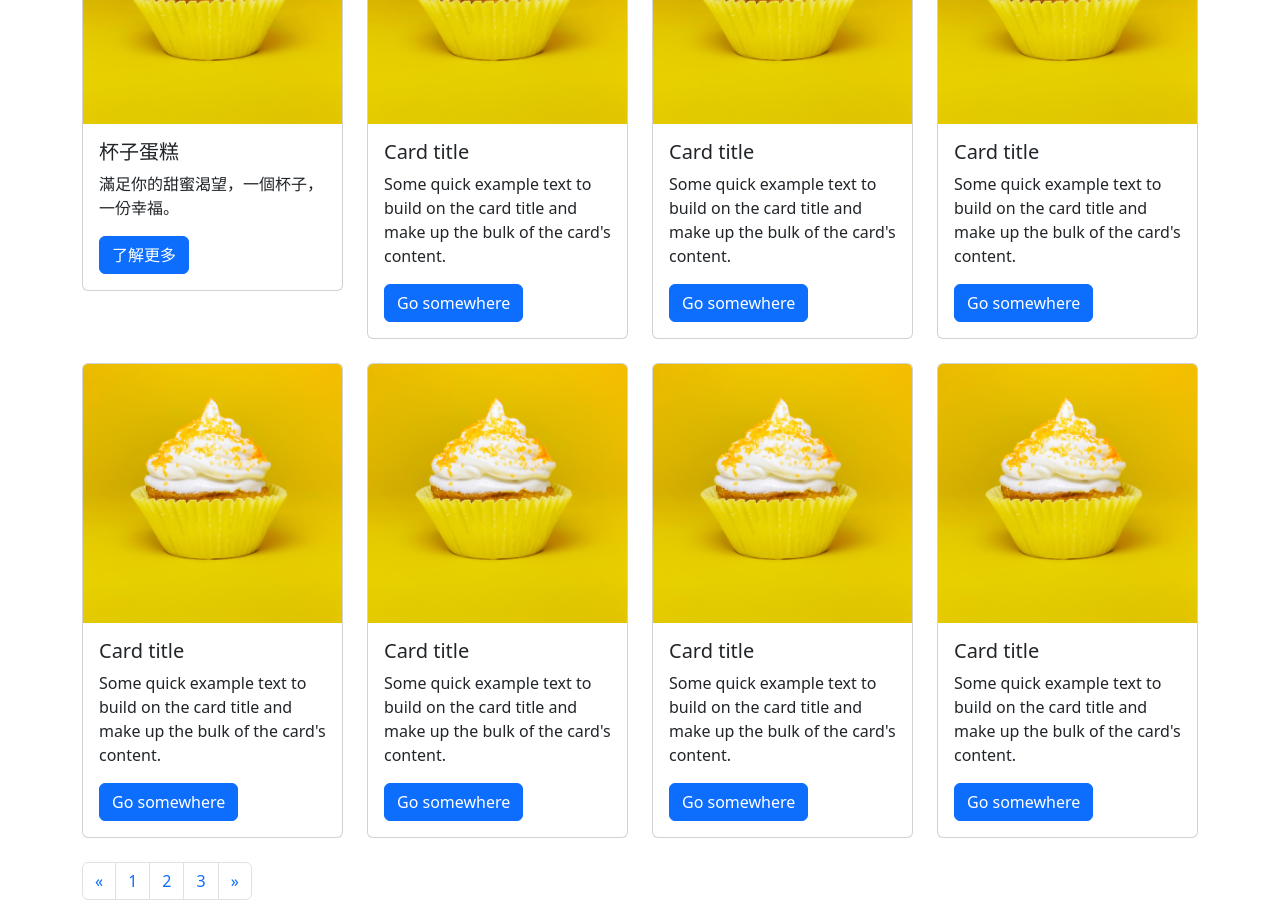
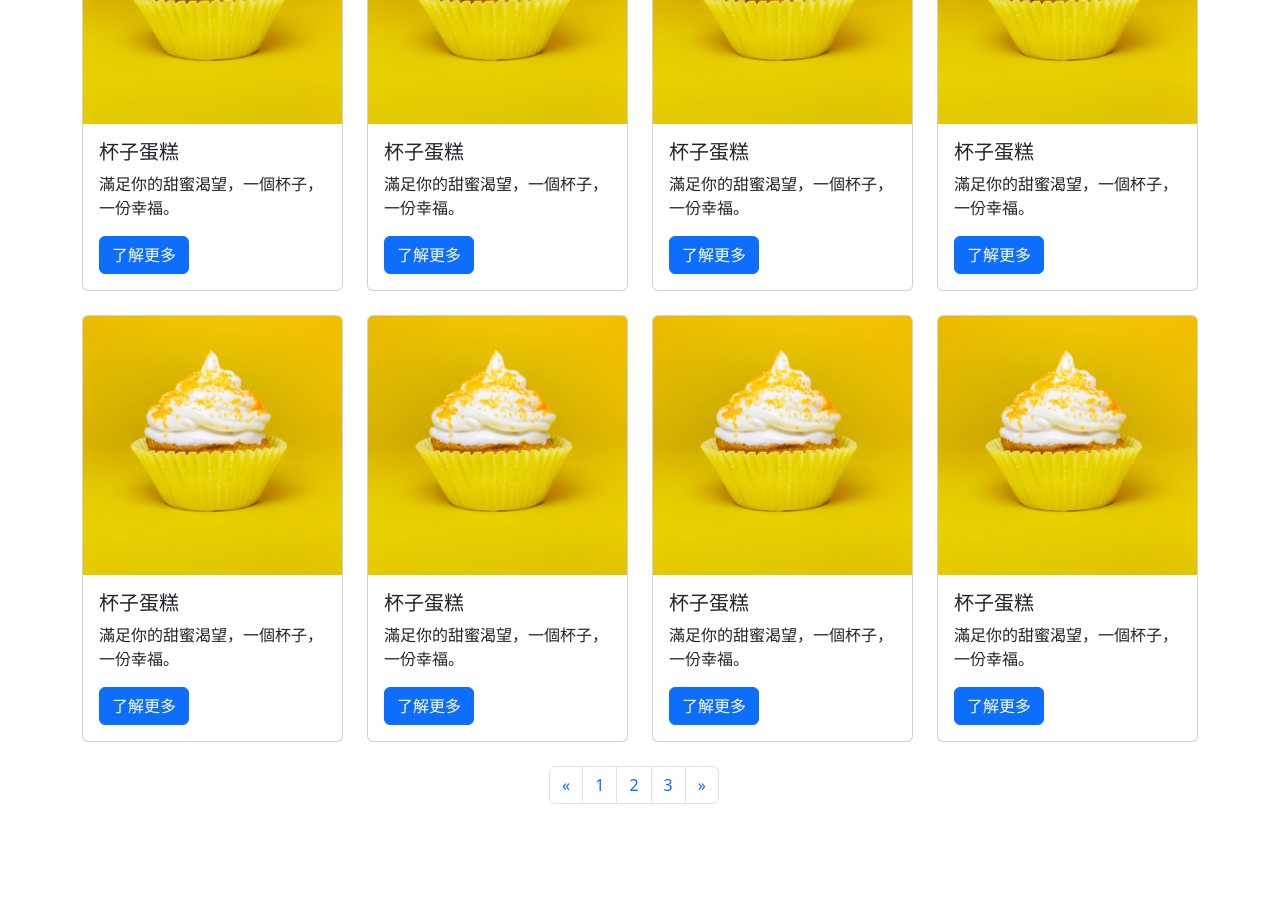
Before and after one commit to HiroLiang/dessertoasis-vue, a Vue app: page /#/courses in a window 1280 px wide. Shown: the part 860-1776 px from the top of the page. After the commit the page ends 1680 px from the top, so only its background shows below. Built offline with nearby package versions, Linux system fonts and the light colour scheme.

Commit message:
新增課程卡片、分頁 component

```diff
--- /dev/null
+++ b/src/components/CourseCard.vue
@@ -0,0 +1,18 @@
+<template>
+  <div class="col-12 col-md-3 mb-4">
+    <div class="card">
+      <img
+        src="../assets/images/course/cupcake.jpg"
+        class="card-img-top"
+        alt=""
+      />
+      <div class="card-body">
+        <h5 class="card-title">杯子蛋糕</h5>
+        <p class="card-text">滿足你的甜蜜渴望，一個杯子，一份幸福。</p>
+        <a href="#" class="btn btn-primary">了解更多</a>
+      </div>
+    </div>
+  </div>
+</template>
+<script lang="ts"></script>
+<style scoped></style>
--- /dev/null
+++ b/src/components/Pagination.vue
@@ -0,0 +1,21 @@
+<template>
+  <nav aria-label="Page navigation example " class="row">
+    <ul class="pagination justify-content-center align-items-center">
+      <li class="page-item">
+        <a class="page-link" href="#" aria-label="Previous">
+          <span aria-hidden="true">&laquo;</span>
+        </a>
+      </li>
+      <li class="page-item"><a class="page-link" href="#">1</a></li>
+      <li class="page-item"><a class="page-link" href="#">2</a></li>
+      <li class="page-item"><a class="page-link" href="#">3</a></li>
+      <li class="page-item">
+        <a class="page-link" href="#" aria-label="Next">
+          <span aria-hidden="true">&raquo;</span>
+        </a>
+      </li>
+    </ul>
+  </nav>
+</template>
+<script lang="ts"></script>
+<style scoped></style>
--- a/src/views/CourseHomePage.vue
+++ b/src/views/CourseHomePage.vue
@@ -54,169 +54,31 @@
 
     <!-- 課程卡片 -->
     <main class="row">
-      <div class="col-12 col-md-3 mb-4">
-        <div class="card">
-          <img
-            src="../assets/images/course/cupcake.jpg"
-            class="card-img-top"
-            alt=""
-          />
-          <div class="card-body">
-            <h5 class="card-title">杯子蛋糕</h5>
-            <p class="card-text">滿足你的甜蜜渴望，一個杯子，一份幸福。</p>
-            <a href="#" class="btn btn-primary">了解更多</a>
-          </div>
-        </div>
-      </div>
-      <div class="col-12 col-md-3 mb-4">
-        <div class="card">
-          <img
-            src="../assets/images/course/cupcake.jpg"
-            class="card-img-top"
-            alt=""
-          />
-          <div class="card-body">
-            <h5 class="card-title">Card title</h5>
-            <p class="card-text">
-              Some quick example text to build on the card title and make up the
-              bulk of the card's content.
-            </p>
-            <a href="#" class="btn btn-primary">Go somewhere</a>
-          </div>
-        </div>
-      </div>
-      <div class="col-12 col-md-3 mb-4">
-        <div class="card">
-          <img
-            src="../assets/images/course/cupcake.jpg"
-            class="card-img-top"
-            alt=""
-          />
-          <div class="card-body">
-            <h5 class="card-title">Card title</h5>
-            <p class="card-text">
-              Some quick example text to build on the card title and make up the
-              bulk of the card's content.
-            </p>
-            <a href="#" class="btn btn-primary">Go somewhere</a>
-          </div>
-        </div>
-      </div>
-      <div class="col-12 col-md-3 mb-4">
-        <div class="card">
-          <img
-            src="../assets/images/course/cupcake.jpg"
-            class="card-img-top"
-            alt=""
-          />
-          <div class="card-body">
-            <h5 class="card-title">Card title</h5>
-            <p class="card-text">
-              Some quick example text to build on the card title and make up the
-              bulk of the card's content.
-            </p>
-            <a href="#" class="btn btn-primary">Go somewhere</a>
-          </div>
-        </div>
-      </div>
-      <div class="col-12 col-md-3 mb-4">
-        <div class="card">
-          <img
-            src="../assets/images/course/cupcake.jpg"
-            class="card-img-top"
-            alt=""
-          />
-          <div class="card-body">
-            <h5 class="card-title">Card title</h5>
-            <p class="card-text">
-              Some quick example text to build on the card title and make up the
-              bulk of the card's content.
-            </p>
-            <a href="#" class="btn btn-primary">Go somewhere</a>
-          </div>
-        </div>
-      </div>
-      <div class="col-12 col-md-3 mb-4">
-        <div class="card">
-          <img
-            src="../assets/images/course/cupcake.jpg"
-            class="card-img-top"
-            alt=""
-          />
-          <div class="card-body">
-            <h5 class="card-title">Card title</h5>
-            <p class="card-text">
-              Some quick example text to build on the card title and make up the
-              bulk of the card's content.
-            </p>
-            <a href="#" class="btn btn-primary">Go somewhere</a>
-          </div>
-        </div>
-      </div>
-      <div class="col-12 col-md-3 mb-4">
-        <div class="card">
-          <img
-            src="../assets/images/course/cupcake.jpg"
-            class="card-img-top"
-            alt=""
-          />
-          <div class="card-body">
-            <h5 class="card-title">Card title</h5>
-            <p class="card-text">
-              Some quick example text to build on the card title and make up the
-              bulk of the card's content.
-            </p>
-            <a href="#" class="btn btn-primary">Go somewhere</a>
-          </div>
-        </div>
-      </div>
-      <div class="col-12 col-md-3 mb-4">
-        <div class="card">
-          <img
-            src="../assets/images/course/cupcake.jpg"
-            class="card-img-top"
-            alt=""
-          />
-          <div class="card-body">
-            <h5 class="card-title">Card title</h5>
-            <p class="card-text">
-              Some quick example text to build on the card title and make up the
-              bulk of the card's content.
-            </p>
-            <a href="#" class="btn btn-primary">Go somewhere</a>
-          </div>
-        </div>
-      </div>
+      <CourseCard></CourseCard>
+      <CourseCard></CourseCard>
+      <CourseCard></CourseCard>
+      <CourseCard></CourseCard>
+      <CourseCard></CourseCard>
+      <CourseCard></CourseCard>
+      <CourseCard></CourseCard>
+      <CourseCard></CourseCard>
     </main>
 
     <!-- 分頁 -->
-    <nav aria-label="Page navigation example">
-      <ul class="pagination">
-        <li class="page-item">
-          <a class="page-link" href="#" aria-label="Previous">
-            <span aria-hidden="true">&laquo;</span>
-          </a>
-        </li>
-        <li class="page-item"><a class="page-link" href="#">1</a></li>
-        <li class="page-item"><a class="page-link" href="#">2</a></li>
-        <li class="page-item"><a class="page-link" href="#">3</a></li>
-        <li class="page-item">
-          <a class="page-link" href="#" aria-label="Next">
-            <span aria-hidden="true">&raquo;</span>
-          </a>
-        </li>
-      </ul>
-    </nav>
+    <Pagination></Pagination>
   </div>
 </template>
 <script setup lang="ts">
 import NavBar from "@/components/NavBar.vue";
 import HeaderShow from "@/components/HeaderShow.vue";
+import CourseCard from "@/components/CourseCard.vue";
+import Pagination from "@/components/Pagination.vue";
 </script>
 <style scoped>
 * {
   box-sizing: border-box;
   list-style: none;
+  /* outline: 1px solid #000; */
 }
 .dropdown {
   display: block;
```
